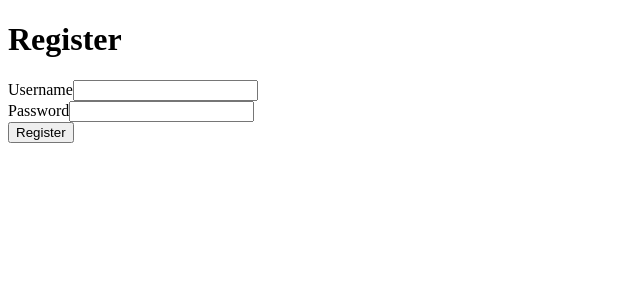
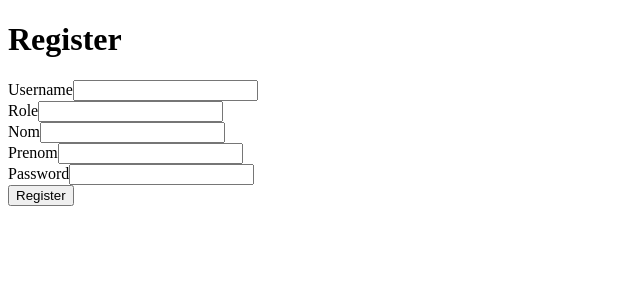
Before and after one commit to fabienmacip/trtconseil, a Symfony app: template templates/registration/register.html.twig in a window 1280 px wide. Shown: the top 300 px of the page, without its empty margins (0-640 px from the left). Run offline with Twig, Linux system fonts and the light colour scheme; the template is opened without the code that fills it, so the values that code supplies are empty; form fields are guessed from the names that the template uses; some libraries are stand-ins or nearby versions.

Commit message:
Register possible

```diff
--- a/src/Form/RegistrationFormType.php
+++ b/src/Form/RegistrationFormType.php
@@ -18,6 +18,10 @@ class RegistrationFormType extends AbstractType
     {
         $builder
             ->add('username')
+            ->add('role')
+            ->add('nom')
+            ->add('prenom')
+
             /*->add('agreeTerms', CheckboxType::class, [
                 'mapped' => false,
                 'constraints' => [
--- a/templates/registration/register.html.twig
+++ b/templates/registration/register.html.twig
@@ -7,6 +7,9 @@
 
     {{ form_start(registrationForm) }}
         {{ form_row(registrationForm.username) }}
+        {{ form_row(registrationForm.role) }}
+        {{ form_row(registrationForm.nom) }}
+        {{ form_row(registrationForm.prenom) }}
         {{ form_row(registrationForm.plainPassword, {
             label: 'Password'
         }) }}
```
Also changed, not shown: readme.md.
